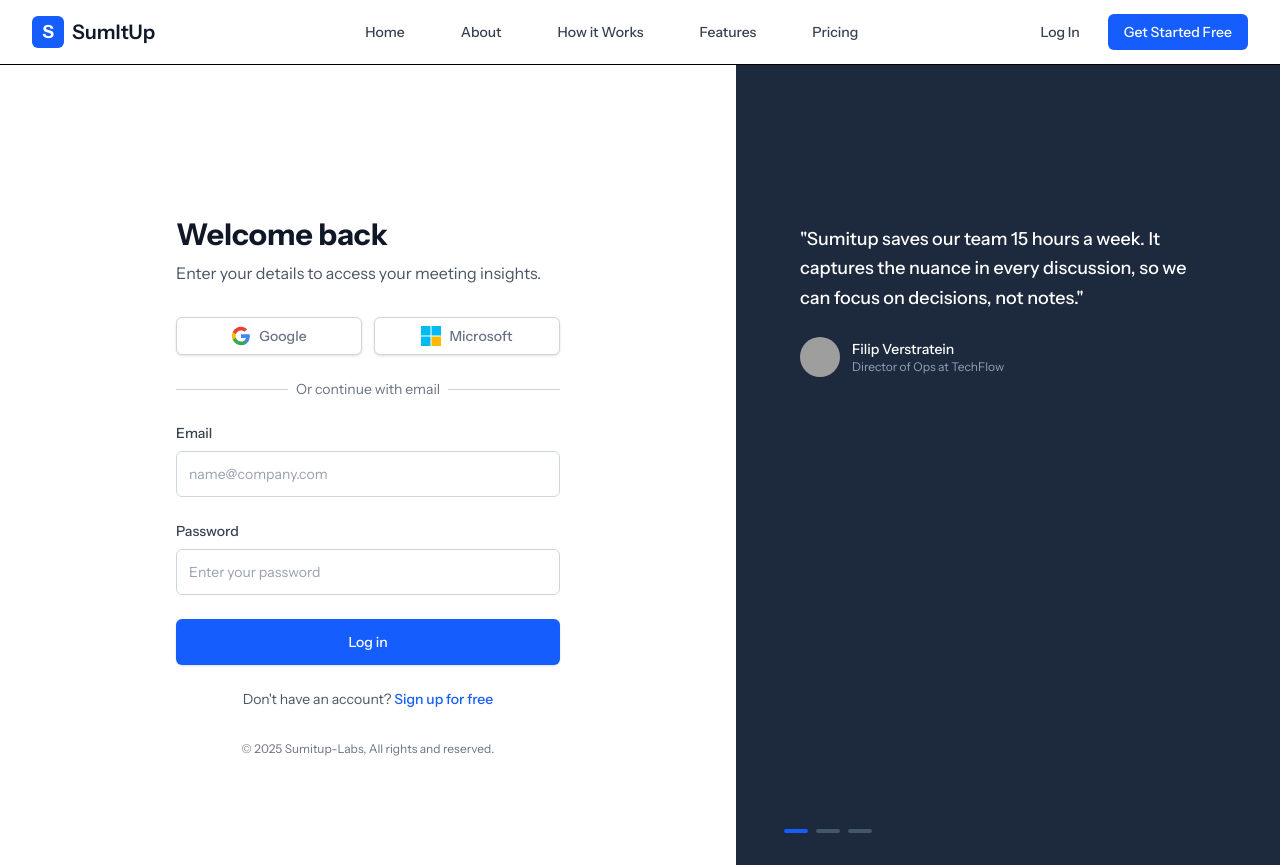
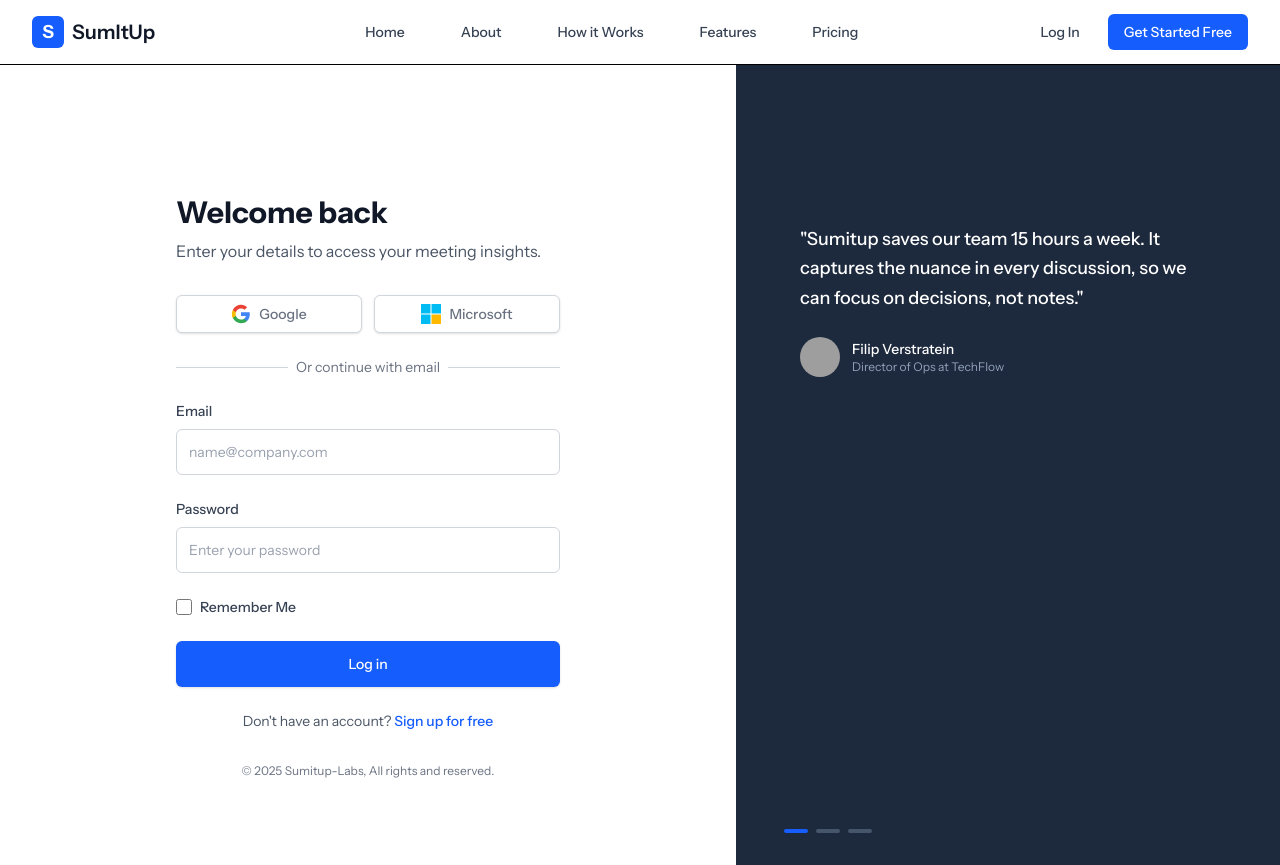
Before and after one commit to SumitUp-AI/sumitup-ai-meet, a React (Vite) app in the folder frontend/client/: page /login in a window 1280 px wide. Built offline with nearby package versions, Linux system fonts and the light colour scheme; no server answers; grey boxes are pictures that could not be loaded.

Commit message:
feat: Minor Fixes and refactoring

```diff
--- a/frontend/client/src/layouts/dashboard/DashboardSidebar.tsx
+++ b/frontend/client/src/layouts/dashboard/DashboardSidebar.tsx
@@ -1,4 +1,5 @@
 import React from "react";
+import { Link, useLocation } from "react-router-dom";
 import {
   BarChart3,
   Calendar,
@@ -8,7 +9,6 @@ import {
   X,
   Plus,
 } from "lucide-react";
-import { Link, useLocation } from "react-router-dom";
 
 interface NavItem {
   icon: React.ReactNode;
@@ -50,12 +50,7 @@ export const DashboardSidebar: React.FC<{
     },
   ];
 
-  const isActive = (path: string) => {
-    if (path === "/dashboard") {
-      return location.pathname === "/dashboard";
-    }
-    return location.pathname === path;
-  };
+  const isActive = (path: string) => location.pathname === path;
 
   return (
     <>
@@ -68,46 +63,61 @@ export const DashboardSidebar: React.FC<{
       )}
 
       {/* Sidebar */}
-      <aside className={`
-        fixed lg:static inset-y-0 left-0 z-50
-        w-64 bg-white border-r border-gray-200 flex flex-col
-        transform transition-transform duration-300 ease-in-out
-        ${isOpen ? 'translate-x-0' : '-translate-x-full lg:translate-x-0'}
-      `}>
+      <aside
+        className={`
+          fixed lg:static inset-y-0 left-0 z-50 w-64 bg-white border-r border-gray-200 flex flex-col
+          transform transition-transform duration-300 ease-in-out
+          ${isOpen ? "translate-x-0" : "-translate-x-full lg:translate-x-0"}
+        `}
+      >
+        {/* Mobile header */}
         <div className="flex items-center justify-between p-4 lg:hidden border-b border-gray-200">
-          <div className="flex items-center gap-2">
+          <Link to="/dashboard" className="flex items-center gap-2">
             <div className="w-8 h-8 bg-blue-600 rounded-lg flex items-center justify-center">
               <BarChart3 className="w-5 h-5 text-white" />
             </div>
             <span className="font-semibold text-lg">SumItUP</span>
-          </div>
-          <button onClick={onClose} className="p-2 hover:bg-gray-100 rounded-lg">
+          </Link>
+          <button
+            onClick={onClose}
+            className="p-2 hover:bg-gray-100 rounded-lg"
+          >
             <X className="w-5 h-5 text-gray-600" />
           </button>
         </div>
 
+        {/* Navigation */}
         <div className="flex-1 py-6">
           {navItems.map((item, index) => (
-            <button
+            <Link
               key={index}
-              onClick={() => onClose()}
-              className={`w-full flex items-center gap-3 px-6 py-3 text-sm font-medium transition-colors ${
-                item.active
-                  ? 'text-blue-600 bg-blue-50 border-r-2 border-blue-600'
-                  : 'text-gray-600 hover:bg-gray-50'
-              }`}
+              to={item.path}
+              onClick={onClose}
+              className={`
+                w-full flex items-center gap-3 px-6 py-3 text-sm font-medium transition-colors
+                ${
+                  isActive(item.path)
+                    ? "text-blue-600 bg-blue-50 border-r-2 border-blue-600"
+                    : "text-gray-600 hover:bg-gray-50"
+                }
+              `}
+              aria-current={isActive(item.path) ? "page" : undefined}
             >
               {item.icon}
               <span>{item.label}</span>
-            </button>
+            </Link>
           ))}
         </div>
 
+        {/* Settings */}
         <div className="p-6 border-t border-gray-200">
-          <button className="w-full flex items-center gap-3 px-3 py-2 text-sm font-medium text-gray-600 hover:bg-gray-50 rounded-lg">
+          <Link
+            to="/dashboard/settings"
+            className="w-full flex items-center gap-3 px-3 py-2 text-sm font-medium text-gray-600 hover:bg-gray-50 rounded-lg"
+          >
             <Settings className="w-5 h-5" />
             <span>Settings</span>
-          </button>
+          </Link>
         </div>
       </aside>
     </>
--- a/frontend/client/src/layouts/site/authentication/LoginPage.tsx
+++ b/frontend/client/src/layouts/site/authentication/LoginPage.tsx
@@ -5,6 +5,7 @@ import { useAuth } from "../../../context/AuthContext";
 const LoginPage = () => {
   const [email, setEmail] = useState("");
   const [password, setPassword] = useState("");
+  const [rememberMe, setRememberMe] = useState(false);
   const [error, setError] = useState("");
   const [isLoading, setIsLoading] = useState(false);
   const navigate = useNavigate();
@@ -29,7 +30,7 @@ const LoginPage = () => {
     }
 
     try {
-      await login(email, password);
+      await login(email, password, rememberMe);
       navigate("/dashboard", { replace: true });
     } catch (err: any) {
       setError(err.message || "Login failed. Please try again.");
@@ -55,20 +56,32 @@ const LoginPage = () => {
           <div className="grid grid-cols-2 gap-3 mb-6">
             <button className="w-full inline-flex justify-center items-center px-4 py-2 border border-gray-300 rounded-md shadow-sm bg-white text-sm font-medium text-gray-500 hover:bg-gray-50 transition-colors">
               <svg className="w-5 h-5 mr-2" viewBox="0 0 24 24">
-                <path fill="#4285F4" d="M22.56 12.25c0-.78-.07-1.53-.2-2.25H12v4.26h5.92c-.26 1.37-1.04 2.53-2.21 3.31v2.77h3.57c2.08-1.92 3.28-4.74 3.28-8.09z"/>
-                <path fill="#34A853" d="M12 23c2.97 0 5.46-.98 7.28-2.66l-3.57-2.77c-.98.66-2.23 1.06-3.71 1.06-2.86 0-5.29-1.93-6.16-4.53H2.18v2.84C3.99 20.53 7.7 23 12 23z"/>
-                <path fill="#FBBC05" d="M5.84 14.09c-.22-.66-.35-1.36-.35-2.09s.13-1.43.35-2.09V7.07H2.18C1.43 8.55 1 10.22 1 12s.43 3.45 1.18 4.93l2.85-2.22.81-.62z"/>
-                <path fill="#EA4335" d="M12 5.38c1.62 0 3.06.56 4.21 1.64l3.15-3.15C17.45 2.09 14.97 1 12 1 7.7 1 3.99 3.47 2.18 7.07l3.66 2.84c.87-2.6 3.3-4.53 6.16-4.53z"/>
+                <path
+                  fill="#4285F4"
+                  d="M22.56 12.25c0-.78-.07-1.53-.2-2.25H12v4.26h5.92c-.26 1.37-1.04 2.53-2.21 3.31v2.77h3.57c2.08-1.92 3.28-4.74 3.28-8.09z"
+                />
+                <path
+                  fill="#34A853"
+                  d="M12 23c2.97 0 5.46-.98 7.28-2.66l-3.57-2.77c-.98.66-2.23 1.06-3.71 1.06-2.86 0-5.29-1.93-6.16-4.53H2.18v2.84C3.99 20.53 7.7 23 12 23z"
+                />
+                <path
+                  fill="#FBBC05"
+                  d="M5.84 14.09c-.22-.66-.35-1.36-.35-2.09s.13-1.43.35-2.09V7.07H2.18C1.43 8.55 1 10.22 1 12s.43 3.45 1.18 4.93l2.85-2.22.81-.62z"
+                />
+                <path
+                  fill="#EA4335"
+                  d="M12 5.38c1.62 0 3.06.56 4.21 1.64l3.15-3.15C17.45 2.09 14.97 1 12 1 7.7 1 3.99 3.47 2.18 7.07l3.66 2.84c.87-2.6 3.3-4.53 6.16-4.53z"
+                />
               </svg>
               Google
             </button>
 
             <button className="w-full inline-flex justify-center items-center px-4 py-2 border border-gray-300 rounded-md shadow-sm bg-white text-sm font-medium text-gray-500 hover:bg-gray-50 transition-colors">
               <svg className="w-5 h-5 mr-2" viewBox="0 0 24 24">
-                <path fill="#00BCF2" d="M0 0h11.377v11.372H0z"/>
-                <path fill="#00BCF2" d="M12.623 0H24v11.372H12.623z"/>
-                <path fill="#00BCF2" d="M0 12.623h11.377V24H0z"/>
-                <path fill="#FFB900" d="M12.623 12.623H24V24H12.623z"/>
+                <path fill="#00BCF2" d="M0 0h11.377v11.372H0z" />
+                <path fill="#00BCF2" d="M12.623 0H24v11.372H12.623z" />
+                <path fill="#00BCF2" d="M0 12.623h11.377V24H0z" />
+                <path fill="#FFB900" d="M12.623 12.623H24V24H12.623z" />
               </svg>
               Microsoft
             </button>
@@ -80,7 +93,9 @@ const LoginPage = () => {
               <div className="w-full border-t border-gray-300" />
             </div>
             <div className="relative flex justify-center text-sm">
-              <span className="px-2 bg-white text-gray-500">Or continue with email</span>
+              <span className="px-2 bg-white text-gray-500">
+                Or continue with email
+              </span>
             </div>
           </div>
 
@@ -112,7 +127,10 @@ const LoginPage = () => {
             </div>
 
             <div>
-              <label htmlFor="password" className="block text-sm font-medium text-gray-700 mb-2">
+              <label
+                htmlFor="password"
+                className="block text-sm font-medium text-gray-700 mb-2"
+              >
                 Password
               </label>
               <input
@@ -127,6 +145,24 @@ const LoginPage = () => {
               />
             </div>
 
+            <div className="flex items-center">
+              <input
+                id="rememberMe"
+                type="checkbox"
+                checked={rememberMe}
+                onChange={(e) => setRememberMe(e.target.checked)}
+                disabled={isLoading}
+                className="h-4 w-4 text-blue-600 border-gray-300 rounded focus:ring-blue-500 disabled:bg-gray-50"
+              />
+
+              <label
+                htmlFor="rememberMe"
+                className="ml-2 block text-sm font-medium text-gray-700"
+              >
+                Remember Me
+              </label>
+            </div>
+
             <div>
               <button
                 type="submit"
@@ -139,8 +175,11 @@ const LoginPage = () => {
 
             <div className="text-center">
               <p className="text-sm text-gray-600">
-                Don't have an account?{' '}
-                <Link to="/signup" className="font-medium text-blue-600 hover:text-blue-500">
+                Don't have an account?{" "}
+                <Link
+                  to="/signup"
+                  className="font-medium text-blue-600 hover:text-blue-500"
+                >
                   Sign up for free
                 </Link>
               </p>
@@ -159,7 +198,6 @@ const LoginPage = () => {
       {/* Right Side - Testimonial */}
       <div className="hidden lg:block relative w-0 flex-1 bg-slate-800">
         <div className="absolute inset-0 flex flex-col justify-start pt-16 px-12 xl:px-16 mt-24">
-
           {/* Testimonial */}
           <div className="max-w-md">
             <blockquote className="text-lg font-medium text-white mb-6 leading-relaxed">
@@ -196,7 +234,7 @@ const LoginPage = () => {
         </div>
       </div>
     </div>
-  )
-}
+  );
+};
 
-export default LoginPage
+export default LoginPage;
```
